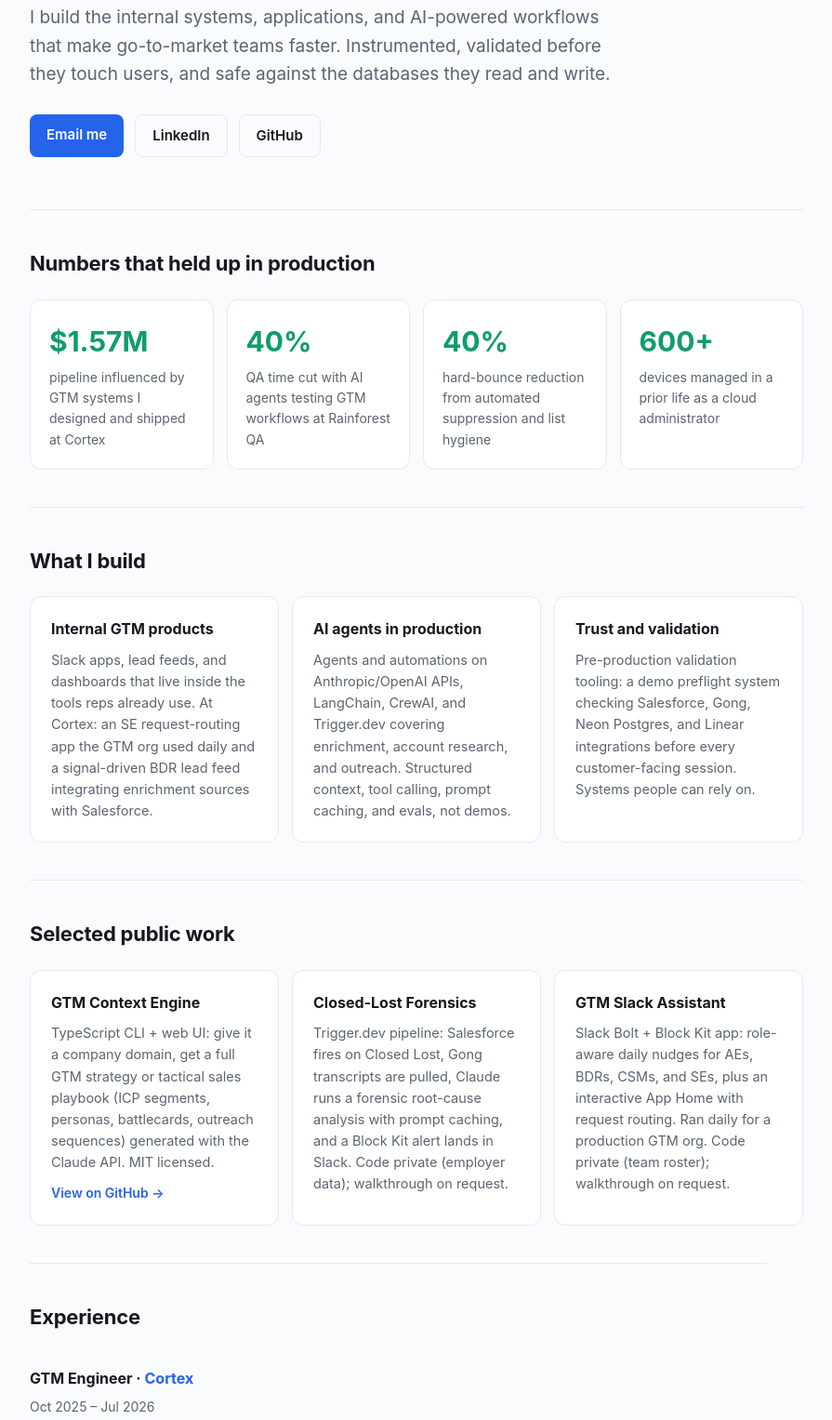
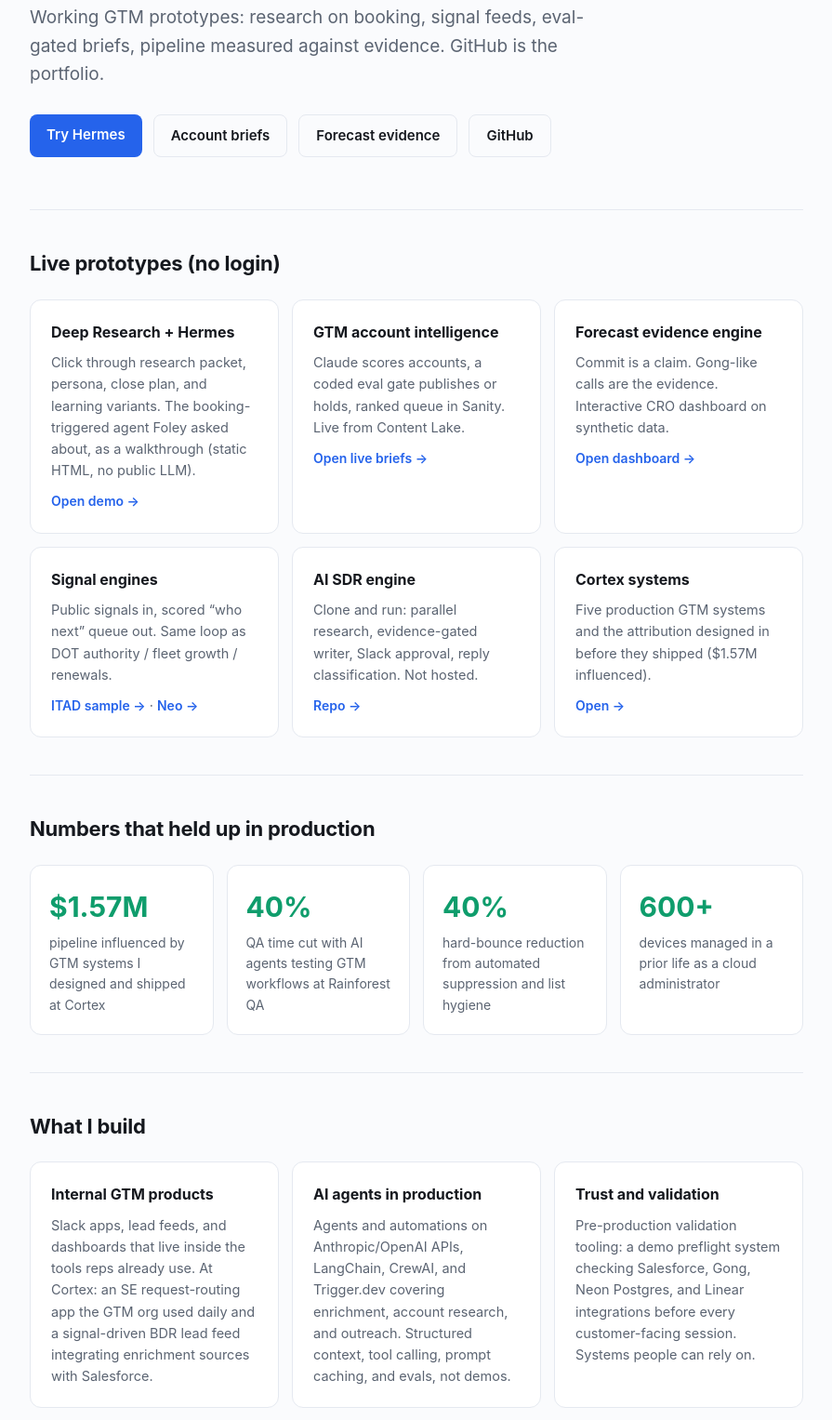
Before and after one commit to josephdeville/josephdeville.github.io, a plain HTML site: page index.html in a window 1280 px wide. Shown: the part 177-1704 px from the top of the page at 93% size, without its empty margins (192-1087 px from the left). Drawn offline with Linux system fonts and the light colour scheme.

Commit message:
Put live GTM prototypes above the fold
Replace email-first brochure header with clickable Hermes, briefs, and forecast.

```diff
--- a/index.html
+++ b/index.html
@@ -53,13 +53,50 @@ footer a{color:var(--accent);text-decoration:none}
 <header>
   <div class="kicker">GTM Engineer · Houston, TX · Remote</div>
   <h1>Joseph DeVille</h1>
-  <p class="sub">I build the internal systems, applications, and AI-powered workflows that make go-to-market teams faster. Instrumented, validated before they touch users, and safe against the databases they read and write.</p>
+  <p class="sub">Working GTM prototypes: research on booking, signal feeds, eval-gated briefs, pipeline measured against evidence. GitHub is the portfolio.</p>
   <div class="cta">
-    <a class="btn primary" href="mailto:josephdeville523@gmail.com">Email me</a>
-    <a class="btn ghost" href="https://www.linkedin.com/in/joseph-deville/">LinkedIn</a>
+    <a class="btn primary" href="https://josephdeville.github.io/foley-portfolio/demo/">Try Hermes</a>
+    <a class="btn ghost" href="https://jd-sanity-gtm-brief.netlify.app/">Account briefs</a>
+    <a class="btn ghost" href="https://forecast-evidence-engine.vercel.app/">Forecast evidence</a>
     <a class="btn ghost" href="https://github.com/josephdeville">GitHub</a>
   </div>
 </header>
+
+<section id="prototypes">
+  <h2>Live prototypes (no login)</h2>
+  <div class="cols">
+    <div class="card">
+      <h3>Deep Research + Hermes</h3>
+      <p>Click through research packet, persona, close plan, and learning variants. The booking-triggered agent Foley asked about, as a walkthrough (static HTML, no public LLM).</p>
+      <p style="margin-top:10px"><a href="https://josephdeville.github.io/foley-portfolio/demo/">Open demo →</a></p>
+    </div>
+    <div class="card">
+      <h3>GTM account intelligence</h3>
+      <p>Claude scores accounts, a coded eval gate publishes or holds, ranked queue in Sanity. Live from Content Lake.</p>
+      <p style="margin-top:10px"><a href="https://jd-sanity-gtm-brief.netlify.app/">Open live briefs →</a></p>
+    </div>
+    <div class="card">
+      <h3>Forecast evidence engine</h3>
+      <p>Commit is a claim. Gong-like calls are the evidence. Interactive CRO dashboard on synthetic data.</p>
+      <p style="margin-top:10px"><a href="https://forecast-evidence-engine.vercel.app/">Open dashboard →</a></p>
+    </div>
+    <div class="card">
+      <h3>Signal engines</h3>
+      <p>Public signals in, scored “who next” queue out. Same loop as DOT authority / fleet growth / renewals.</p>
+      <p style="margin-top:10px"><a href="https://planitroi-itad-signal-engine-hp.vercel.app/">ITAD sample →</a> · <a href="https://neo-signal-engine.vercel.app/">Neo →</a></p>
+    </div>
+    <div class="card">
+      <h3>AI SDR engine</h3>
+      <p>Clone and run: parallel research, evidence-gated writer, Slack approval, reply classification. Not hosted.</p>
+      <p style="margin-top:10px"><a href="https://github.com/josephdeville/ai-sdr-engine">Repo →</a></p>
+    </div>
+    <div class="card">
+      <h3>Cortex systems</h3>
+      <p>Five production GTM systems and the attribution designed in before they shipped ($1.57M influenced).</p>
+      <p style="margin-top:10px"><a href="https://joseph-deville-gtm-systems.vercel.app/">Open →</a></p>
+    </div>
+  </div>
+</section>
 
 <section>
   <h2>Numbers that held up in production</h2>
@@ -90,20 +127,20 @@ footer a{color:var(--accent);text-decoration:none}
 </section>
 
 <section id="projects">
-  <h2>Selected public work</h2>
+  <h2>Also runnable</h2>
   <div class="cols" id="project-cards">
     <div class="card">
       <h3>GTM Context Engine</h3>
-      <p>TypeScript CLI + web UI: give it a company domain, get a full GTM strategy or tactical sales playbook (ICP segments, personas, battlecards, outreach sequences) generated with the Claude API. MIT licensed.</p>
+      <p>CLI + local web UI: domain in, ICP / playbook / sequences out. Needs an Anthropic key. <code>npm run web</code>.</p>
       <p style="margin-top:10px"><a href="https://github.com/josephdeville/ClaudeGTM">View on GitHub →</a></p>
     </div>
     <div class="card">
       <h3>Closed-Lost Forensics</h3>
-      <p>Trigger.dev pipeline: Salesforce fires on Closed Lost, Gong transcripts are pulled, Claude runs a forensic root-cause analysis with prompt caching, and a Block Kit alert lands in Slack. Code private (employer data); walkthrough on request.</p>
+      <p>Trigger.dev: Closed Lost → Gong → Claude root-cause → Slack. Private (employer data). Walkthrough on request.</p>
     </div>
     <div class="card">
       <h3>GTM Slack Assistant</h3>
-      <p>Slack Bolt + Block Kit app: role-aware daily nudges for AEs, BDRs, CSMs, and SEs, plus an interactive App Home with request routing. Ran daily for a production GTM org. Code private (team roster); walkthrough on request.</p>
+      <p>Slack Bolt daily nudges and App Home routing for a production GTM org. Private (roster). Walkthrough on request.</p>
     </div>
   </div>
 </section>
```
